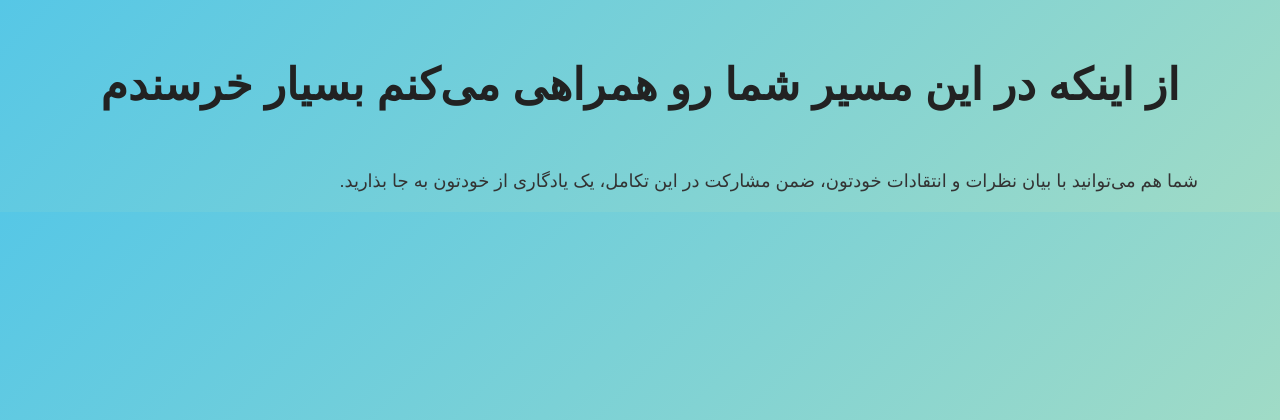
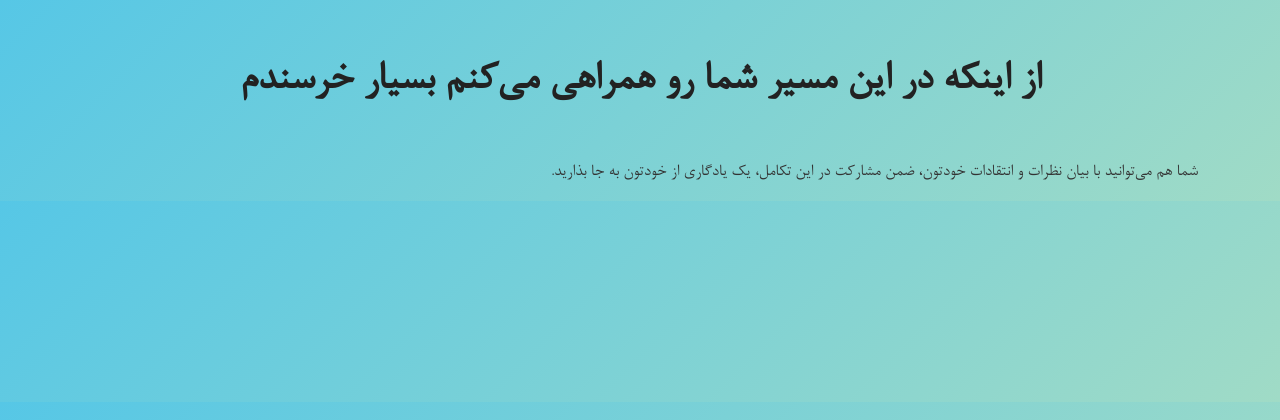
Before and after one commit to Amir-Khansari/Driver, a PHP site: page / in a window 1280 px wide. Shown: the top 420 px of the page. Run offline with PHP 8.4, Linux system fonts and the light colour scheme.

Commit message:
Style.css

```diff
--- a/Style.css
+++ b/Style.css
@@ -1,6 +1,6 @@
 @font-face {
   font-family: 'B Nazanin';
-  src: url('fonts/BNazanin.ttf') format('truetype');
+  src: url('fonts/B-NAZANIN.TTF') format('truetype');
 }
 
 body {
```
